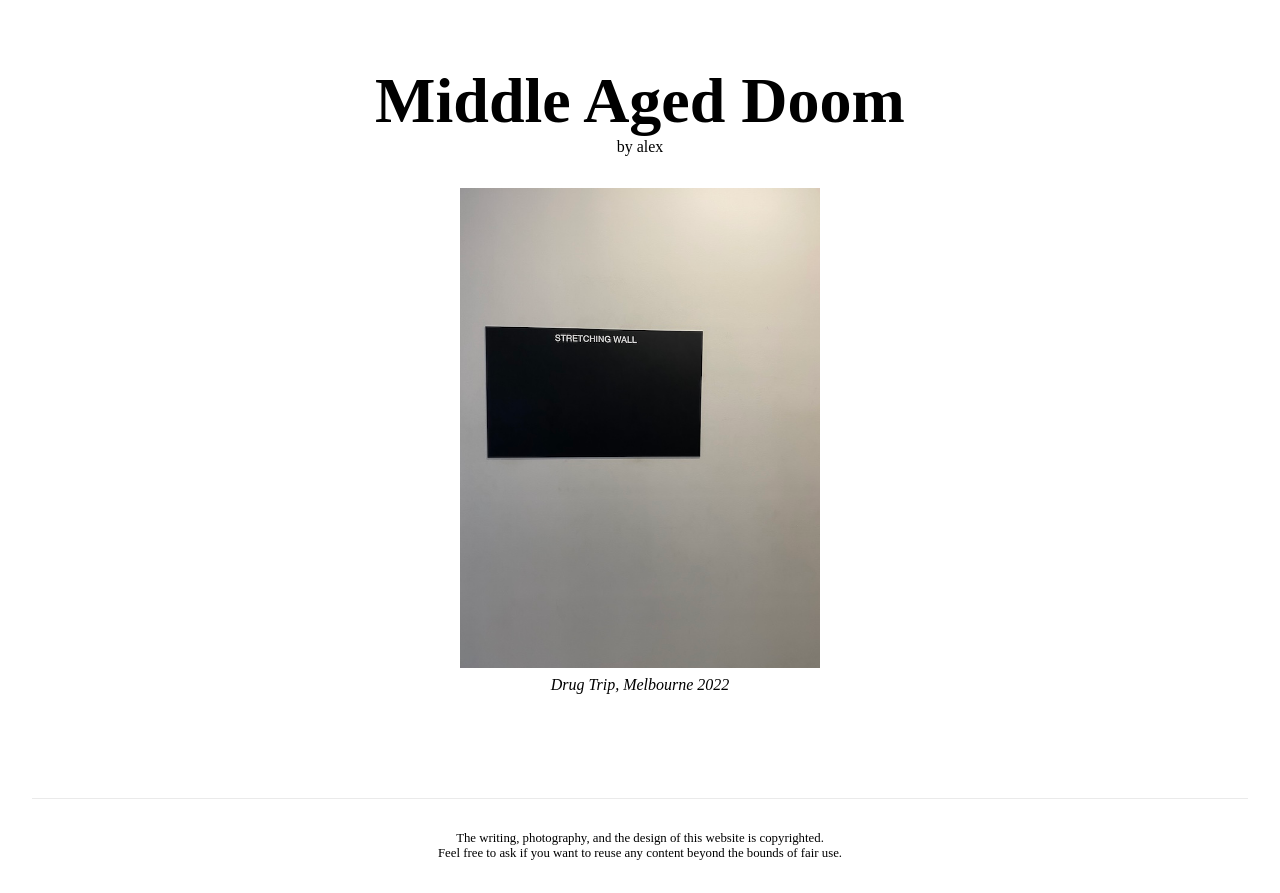
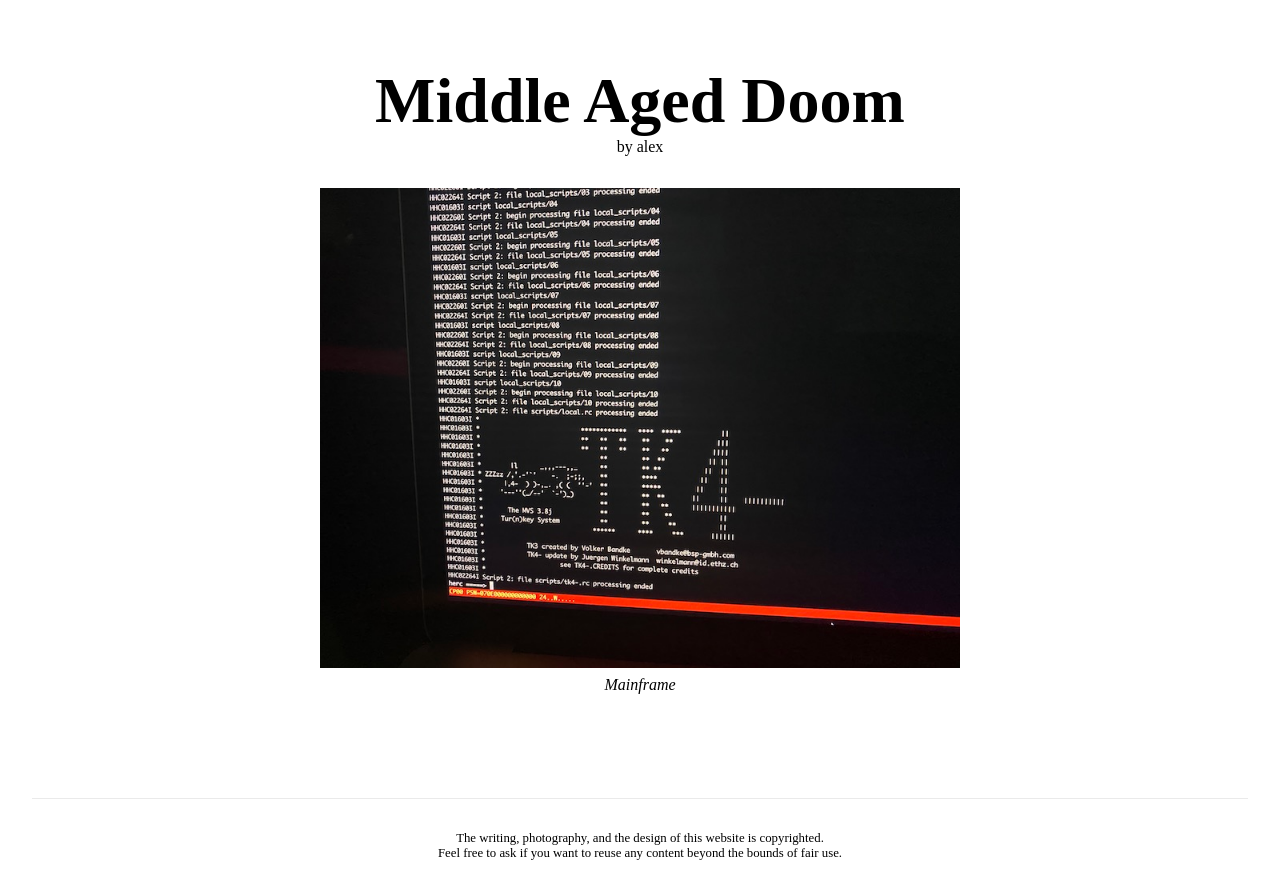
Before and after one commit to thenationofalex/thenationofalex, a Next.js app: page / in a window 1280 px wide. Built offline with nearby package versions, Linux system fonts and the light colour scheme.

Commit message:
new page

```diff
--- a/pages/index.tsx
+++ b/pages/index.tsx
@@ -2,7 +2,7 @@ import type { NextPage } from 'next'
 import Head from 'next/head'
 import styles from '../styles/Home.module.css'
 
-import { Entry20220801 as Entry } from '../src/entries/20220801'
+import { Entry20220824 as Entry } from '../src/entries/20220824'
 
 const Home: NextPage = () => {
   return (
--- /dev/null
+++ b/src/entries/20220824/index.tsx
@@ -0,0 +1,11 @@
+import Entry from '../../components/entry'
+import Config from '../../config'
+
+export const Entry20220824 = () => <Entry
+  image={{
+    alt: '',
+    width: 800,
+    src: `${Config.staticPrefix}/IMG_9306.JPG`
+  }}
+  caption={'Mainframe'}
+/>
```
Also changed, not shown: src/text-entries/20220801/index.md (added, +5 -0 lines), public/IMG_9306.JPG (added).
